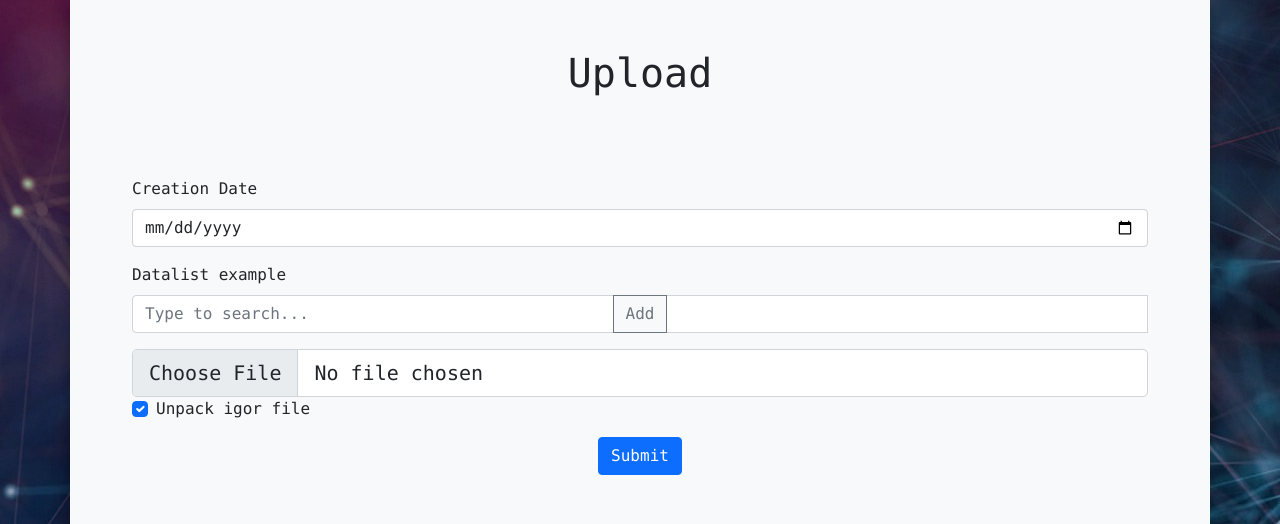
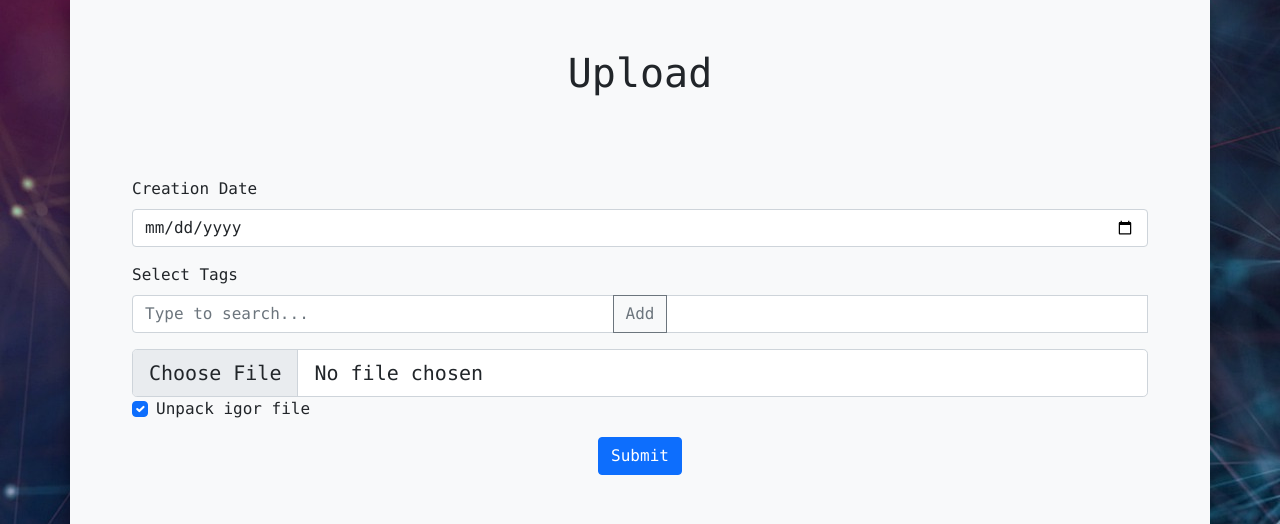
Before and after one commit to georgbuechner/ananym-analyzer, a Flask app: page /upload in a window 1280 px wide. Shown: the part 137-661 px from the top of the page. Run offline with Flask 3, Linux system fonts and the light colour scheme; parts of the project's set-up code (start-up, migrations or seed data) failed here and were passed over.

Commit message:
Fixes #14 and updates versions set in requirements

```diff
--- a/src/templates/upload/upload.html
+++ b/src/templates/upload/upload.html
@@ -8,7 +8,7 @@
       <label for="creationDate" class="form-label">Creation Date</label>
       <input type="date" class="form-control" id="creationDate" name="creationDate">
     </div>
-    <label for="inpTag" class="form-label">Datalist example</label>
+    <label for="inpTag" class="form-label">Select Tags</label>
     <div class="input-group mb-3">
       <input class="form-control" list="datalistOptions" id="inpTag" placeholder="Type to search...">
       <button
```
Also changed, not shown: requirements.txt (+23 -24 lines).
